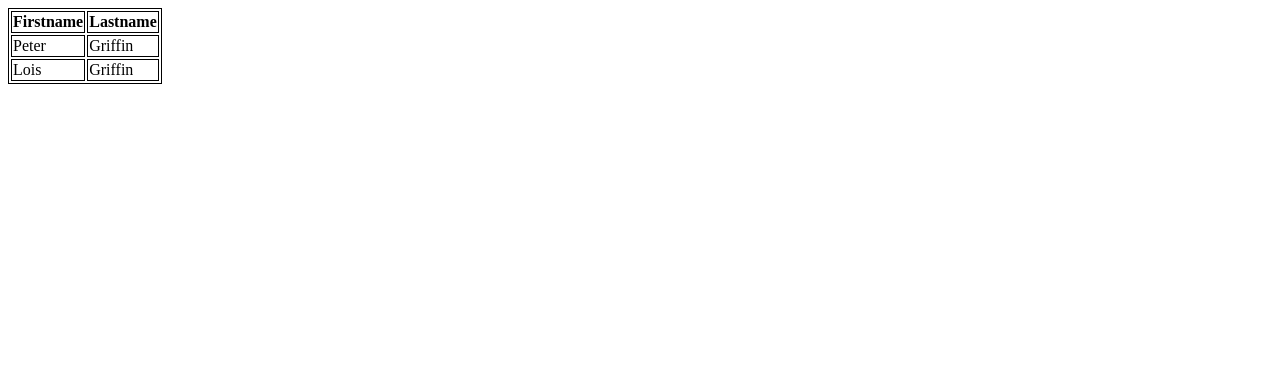
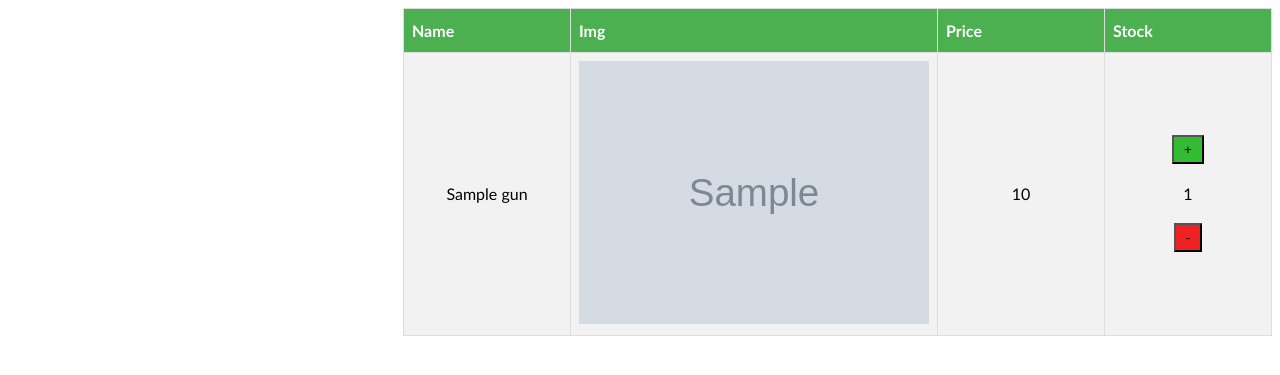
Before and after one commit to tavaresfajardo/pro20, a Django app: template edc_tp2/templates/search.html in a window 1280 px wide. Shown: the top 375 px of the page. Run offline with Django 3.2, Linux system fonts and the light colour scheme; the template is opened without the code that fills it: most values are stand-ins (such as "Sample title", 1, 10 or a date in 2020); grey boxes marked "Sample" are stand-in pictures.

Commit message:
search abusado

```diff
--- a/edc_tp2/new/urls.py
+++ b/edc_tp2/new/urls.py
@@ -21,6 +21,6 @@ from guns import views
 urlpatterns = [
     path('admin/', admin.site.urls),
     path('', views.home, name='home'),
-    path('weapontype/',views.weapontype, name='weapontype')
+    path('search/',views.search, name='search')
 
 ]
--- a/edc_tp2/templates/search.html
+++ b/edc_tp2/templates/search.html
@@ -8,21 +8,93 @@ table, td, th {
 </style>
 </head>
 <body>
+<div class="align__table">
+    <table id="customers">
 
-<table>
-  <tr>
-    <th>Firstname</th>
-    <th>Lastname</th>
-  </tr>
-  <tr>
-    <td>Peter</td>
-    <td>Griffin</td>
-  </tr>
-  <tr>
-    <td>Lois</td>
-    <td>Griffin</td>
-  </tr>
-</table>
+        <tr>
+            <th>Name</th>
+            <th>Img</th>
+            <th>Price</th>
+            <th>Stock</th>
+        </tr>
+        {% for gun in guns %}
+        <tr class="align__class">
+            <td>{{ gun.label }}</td>
+            <td> <img class="image__gun" src="{{gun.img}}" alt=""></td>
+            <td>{{ gun.price }}</td>
+            <td>
+                <div class="align__stock">
+                    <button class="btn btn-green">+</button>
+                    <span>{{ gun.count }}</span>
+                    <button class="btn btn-red">-</button>
+                </div>
 
+
+            </td>
+        </tr>
+        {% endfor %}
+    </table>
+</div>
 </body>
 </html>
+<style>
+.image__gun{
+    max-width: 350px;
+    height: auto;
+}
+.align__class {
+
+    text-align: center;
+}
+.align__class td {
+    padding: 2px 10px;
+    min-width: 150px;
+}
+.align__table {
+    display: flex;
+    justify-content: flex-end;
+}
+.align__stock {
+    display: flex;
+    flex-direction: column;
+    justify-content: space-around;
+    align-items: center;
+}
+.align__stock > * {
+    margin: 10px 0;
+}
+.btn {
+    padding: 5px 10px;
+}
+.btn-red{
+    background-color: #ee2222;
+}
+.btn-green{
+    background-color: #33bb33;
+}
+
+
+#customers {
+  font-family: "Trebuchet MS", Arial, Helvetica, sans-serif;
+  border-collapse: collapse;
+
+}
+
+#customers td, #customers th {
+  border: 1px solid #ddd;
+  padding: 8px;
+}
+
+#customers tr:nth-child(even){background-color: #f2f2f2;}
+
+#customers tr:hover {background-color: #ddd;}
+
+#customers th {
+  padding-top: 12px;
+  padding-bottom: 12px;
+  text-align: left;
+  background-color: #4CAF50;
+  color: white;
+}
+
+</style>
```
Also changed, not shown: edc_tp2/guns/views.py (+31 -0 lines).
